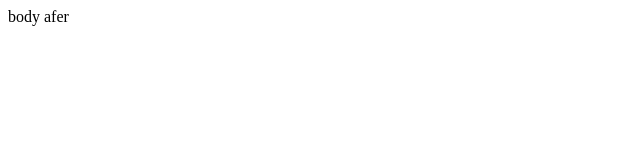
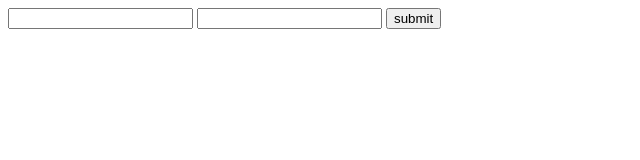
Before and after one commit to shreekant94/testrepo, a plain HTML site: page index.html in a window 1280 px wide. Shown: the whole page, without its empty margins (0-640 px from the left). Drawn offline with Linux system fonts and the light colour scheme.

Commit message:
add form

```diff
--- a/index.html
+++ b/index.html
@@ -6,6 +6,10 @@
     <title>Document</title>
 </head>
 <body>
-    body afer
+   <form action="post">
+    <input type="text" name="email" id="email">
+    <input type="password" name="password" id="password">
+     <input type="submit" name="submit" value="submit">
+   </form>
 </body>
 </html>
```
